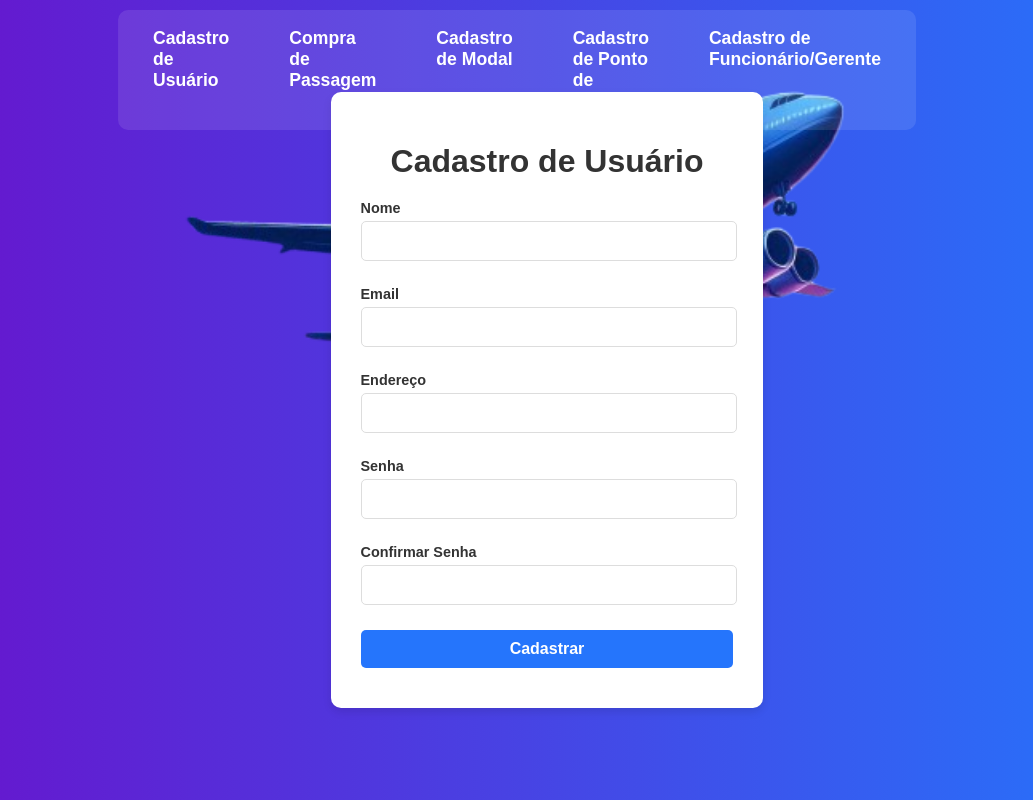
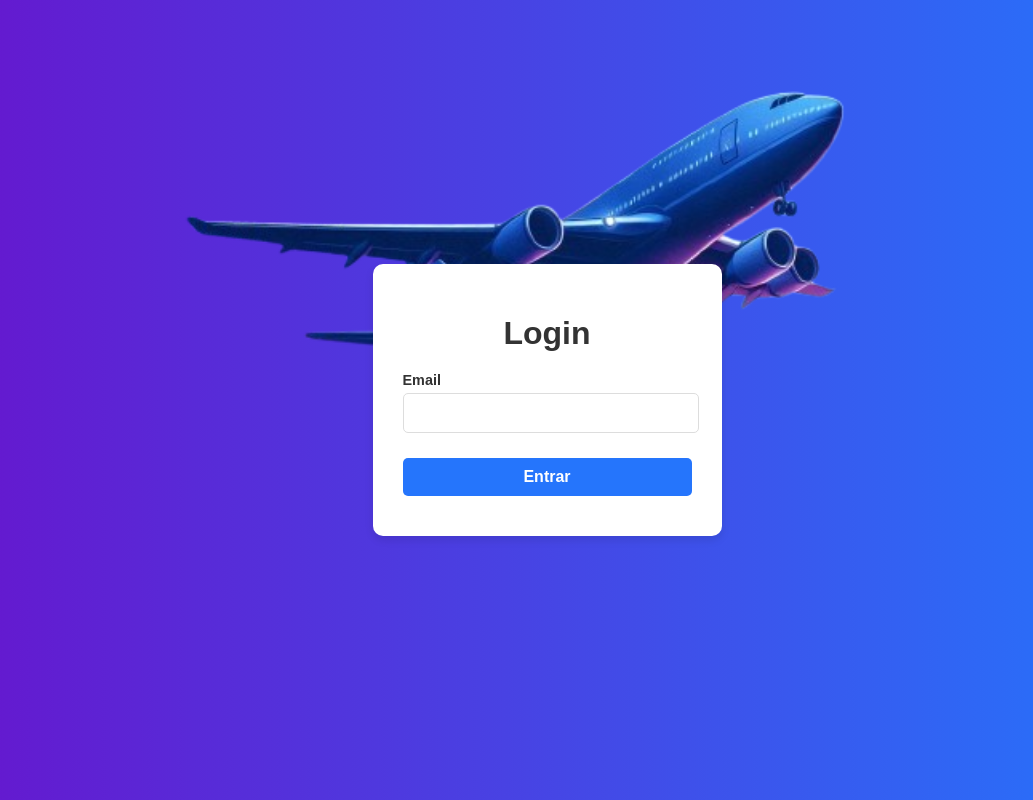
Before and after one commit to CainaZumaa/vvviagens, a React (Create React App) app: page / in a window 1280 px wide. Shown: the whole page, without its empty margins (123-1156 px from the left). Built offline with nearby package versions, Linux system fonts and the light colour scheme.

Commit message:
feat: Login and Sales Point Registration

```diff
--- a/src/App.js
+++ b/src/App.js
@@ -1,5 +1,6 @@
-import React from "react";
+import React, { useState } from "react";
 import { BrowserRouter as Router, Routes, Route, Link } from "react-router-dom";
+import Login from "./components/Login";
 import UserRegistration from "./components/UserRegistration";
 import TicketPurchase from "./components/TicketPurchase";
 import ModalRegistration from "./components/ModalRegistration";
@@ -8,23 +9,41 @@ import EmployeeRegistration from "./components/EmployeeRegistration";
 import "./App.css";
 
 const App = () => {
+  const [usuario, setUsuario] = useState(null); // Estado para armazenar o usuário logado
+
+  const handleLogout = () => {
+    setUsuario(null); // Remove o usuário e volta para a tela de login
+  };
+
   return (
     <Router>
       <div className="p-4">
+        {usuario ? ( // Se estiver logado, mostra as rotas do sistema
+          <>
             <nav className="mb-4">
               <Link to="/">Cadastro de Usuário</Link>
               <Link to="/compra">Compra de Passagem</Link>
               <Link to="/modal">Cadastro de Modal</Link>
               <Link to="/ponto-vendas">Cadastro de Ponto de Vendas</Link>
               <Link to="/funcionario">Cadastro de Funcionário/Gerente</Link>
+              <button onClick={handleLogout} style={{ marginLeft: "20px" }}>
+                Sair
+              </button>
             </nav>
             <Routes>
               <Route path="/" element={<UserRegistration />} />
               <Route path="/compra" element={<TicketPurchase />} />
               <Route path="/modal" element={<ModalRegistration />} />
-          <Route path="/ponto-vendas" element={<SalesPointRegistration />} />
+              <Route
+                path="/ponto-vendas"
+                element={<SalesPointRegistration />}
+              />
               <Route path="/funcionario" element={<EmployeeRegistration />} />
             </Routes>
+          </>
+        ) : (
+          <Login onLogin={setUsuario} /> // Se não estiver logado, exibe a tela de login
+        )}
       </div>
     </Router>
   );
--- a/src/components/EmployeeRegistration.js
+++ b/src/components/EmployeeRegistration.js
@@ -5,22 +5,53 @@ const EmployeeRegistration = () => {
     nome: "",
     cargo: "",
     email: "",
-    senha: "",
   });
+
+  const [message, setMessage] = useState("");
 
   const handleChange = (e) => {
     const { name, value } = e.target;
     setEmployeeData({ ...employeeData, [name]: value });
   };
 
-  const handleSubmit = (e) => {
+  const handleSubmit = async (e) => {
     e.preventDefault();
-    console.log("Dados do funcionário/gerente enviados:", employeeData);
+
+    if (!employeeData.cargo) {
+      setMessage("Selecione um cargo antes de cadastrar.");
+      return;
+    }
+
+    const endpoint =
+      employeeData.cargo === "funcionario"
+        ? "http://localhost:8080/funcionarios"
+        : "http://localhost:8080/gerentes";
+
+    try {
+      const response = await fetch(endpoint, {
+        method: "POST",
+        headers: {
+          "Content-Type": "application/json",
+        },
+        body: JSON.stringify(employeeData),
+      });
+
+      if (response.ok) {
+        setMessage("Cadastro realizado com sucesso!");
+        setEmployeeData({ nome: "", cargo: "", email: "" });
+      } else {
+        setMessage("Erro ao cadastrar.");
+      }
+    } catch (error) {
+      setMessage("Erro ao conectar ao servidor.");
+      console.error("Erro:", error);
+    }
   };
 
   return (
     <div className="container">
       <h1>Cadastro de Funcionário/Gerente</h1>
+      {message && <p>{message}</p>}
       <form onSubmit={handleSubmit}>
         <div>
           <label>Nome</label>
@@ -29,6 +60,7 @@ const EmployeeRegistration = () => {
             name="nome"
             value={employeeData.nome}
             onChange={handleChange}
+            required
           />
         </div>
         <div>
@@ -37,6 +69,7 @@ const EmployeeRegistration = () => {
             name="cargo"
             value={employeeData.cargo}
             onChange={handleChange}
+            required
           >
             <option value="">Selecione</option>
             <option value="funcionario">Funcionário</option>
@@ -50,15 +83,7 @@ const EmployeeRegistration = () => {
             name="email"
             value={employeeData.email}
             onChange={handleChange}
-          />
-        </div>
-        <div>
-          <label>Senha</label>
-          <input
-            type="password"
-            name="senha"
-            value={employeeData.senha}
-            onChange={handleChange}
+            required
           />
         </div>
         <button type="submit">Cadastrar</button>
--- /dev/null
+++ b/src/components/Login.js
@@ -0,0 +1,48 @@
+import React, { useState } from "react";
+
+const Login = ({ onLogin }) => {
+  const [email, setEmail] = useState("");
+  const [message, setMessage] = useState("");
+
+  const handleLogin = async (e) => {
+    e.preventDefault();
+
+    try {
+      const response = await fetch(
+        `http://localhost:8080/usuarios/search/findByEmail?email=${email}`
+      );
+      const data = await response.json();
+
+      // Checando se a resposta contém o campo "nome", o que indica que o usuário foi encontrado
+      if (data.nome) {
+        onLogin(data); // Chama a função onLogin com o usuário encontrado
+      } else {
+        setMessage("Usuário não encontrado.");
+      }
+    } catch (error) {
+      setMessage("Erro ao conectar ao servidor.");
+      console.error("Erro:", error);
+    }
+  };
+
+  return (
+    <div className="container">
+      <h1>Login</h1>
+      {message && <p>{message}</p>}
+      <form onSubmit={handleLogin}>
+        <div>
+          <label>Email</label>
+          <input
+            type="email"
+            value={email}
+            onChange={(e) => setEmail(e.target.value)}
+            required
+          />
+        </div>
+        <button type="submit">Entrar</button>
+      </form>
+    </div>
+  );
+};
+
+export default Login;
--- a/src/components/SalesPointRegistration.js
+++ b/src/components/SalesPointRegistration.js
@@ -3,23 +3,45 @@ import React, { useState } from "react";
 const SalesPointRegistration = () => {
   const [salesPointData, setSalesPointData] = useState({
     nome: "",
-    endereco: "",
+    cnpj: "",
     telefone: "",
   });
+
+  const [message, setMessage] = useState("");
 
   const handleChange = (e) => {
     const { name, value } = e.target;
     setSalesPointData({ ...salesPointData, [name]: value });
   };
 
-  const handleSubmit = (e) => {
+  const handleSubmit = async (e) => {
     e.preventDefault();
-    console.log("Dados do ponto de venda enviados:", salesPointData);
+
+    try {
+      const response = await fetch("http://localhost:8080/pontodevendas", {
+        method: "POST",
+        headers: {
+          "Content-Type": "application/json",
+        },
+        body: JSON.stringify(salesPointData),
+      });
+
+      if (response.ok) {
+        setMessage("Ponto de venda cadastrado com sucesso!");
+        setSalesPointData({ nome: "", cnpj: "", telefone: "" });
+      } else {
+        setMessage("Erro ao cadastrar ponto de venda.");
+      }
+    } catch (error) {
+      setMessage("Erro ao conectar ao servidor.");
+      console.error("Erro:", error);
+    }
   };
 
   return (
     <div className="container">
       <h1>Cadastro de Ponto de Vendas</h1>
+      {message && <p>{message}</p>}
       <form onSubmit={handleSubmit}>
         <div>
           <label>Nome</label>
@@ -28,15 +50,17 @@ const SalesPointRegistration = () => {
             name="nome"
             value={salesPointData.nome}
             onChange={handleChange}
+            required
           />
         </div>
         <div>
-          <label>Endereço</label>
+          <label>CNPJ</label>
           <input
             type="text"
-            name="endereco"
-            value={salesPointData.endereco}
+            name="cnpj"
+            value={salesPointData.cnpj}
             onChange={handleChange}
+            required
           />
         </div>
         <div>
@@ -46,6 +70,7 @@ const SalesPointRegistration = () => {
             name="telefone"
             value={salesPointData.telefone}
             onChange={handleChange}
+            required
           />
         </div>
         <button type="submit">Cadastrar</button>
```
Lines whose indentation alone changed are shown as unchanged.
